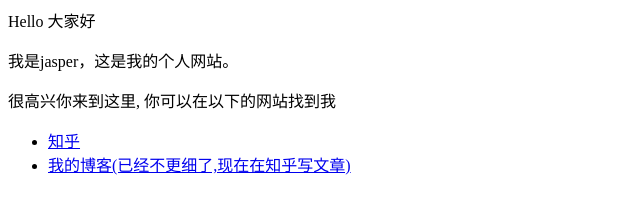
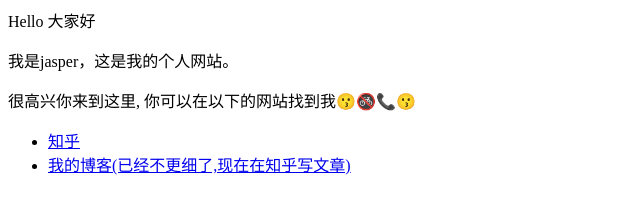
Before and after one commit to DerongJin/DerongJin.github.io, a plain HTML site: page index.html in a window 1280 px wide. Shown: the whole page, without its empty margins (0-640 px from the left). Drawn offline with Linux system fonts and the light colour scheme.

Commit message:
Update index.html

```diff
--- a/index.html
+++ b/index.html
@@ -1,6 +1,6 @@
 <p>Hello 大家好</p>
 <p>我是jasper，这是我的个人网站。 </p>
-<p>很高兴你来到这里, 你可以在以下的网站找到我</p>
+<p>很高兴你来到这里, 你可以在以下的网站找到我😗🚳📞😗</p>
 
 <ul>
   <li> <a href="https://www.zhihu.com/people/AJLoveChina">知乎</a> </li>
```
